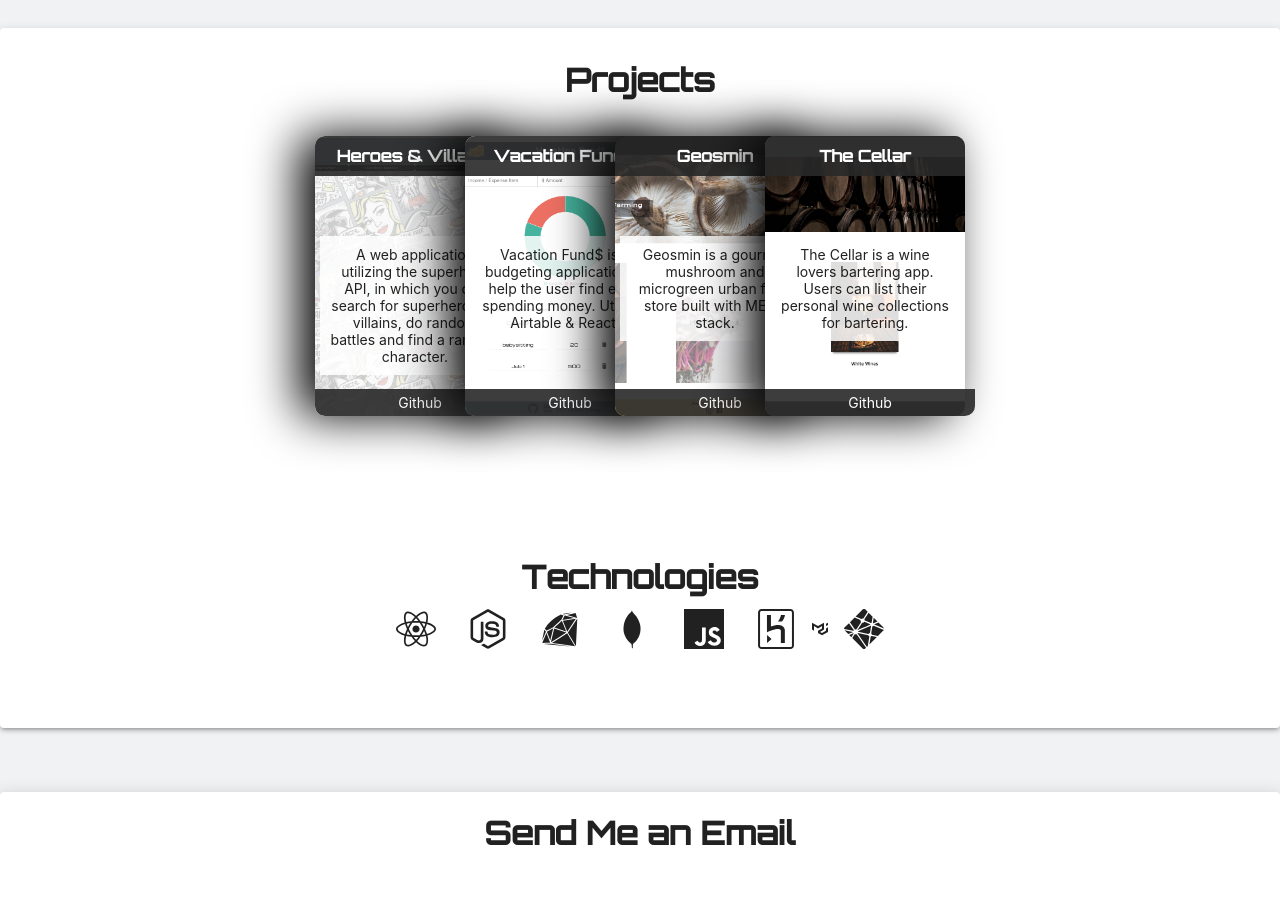
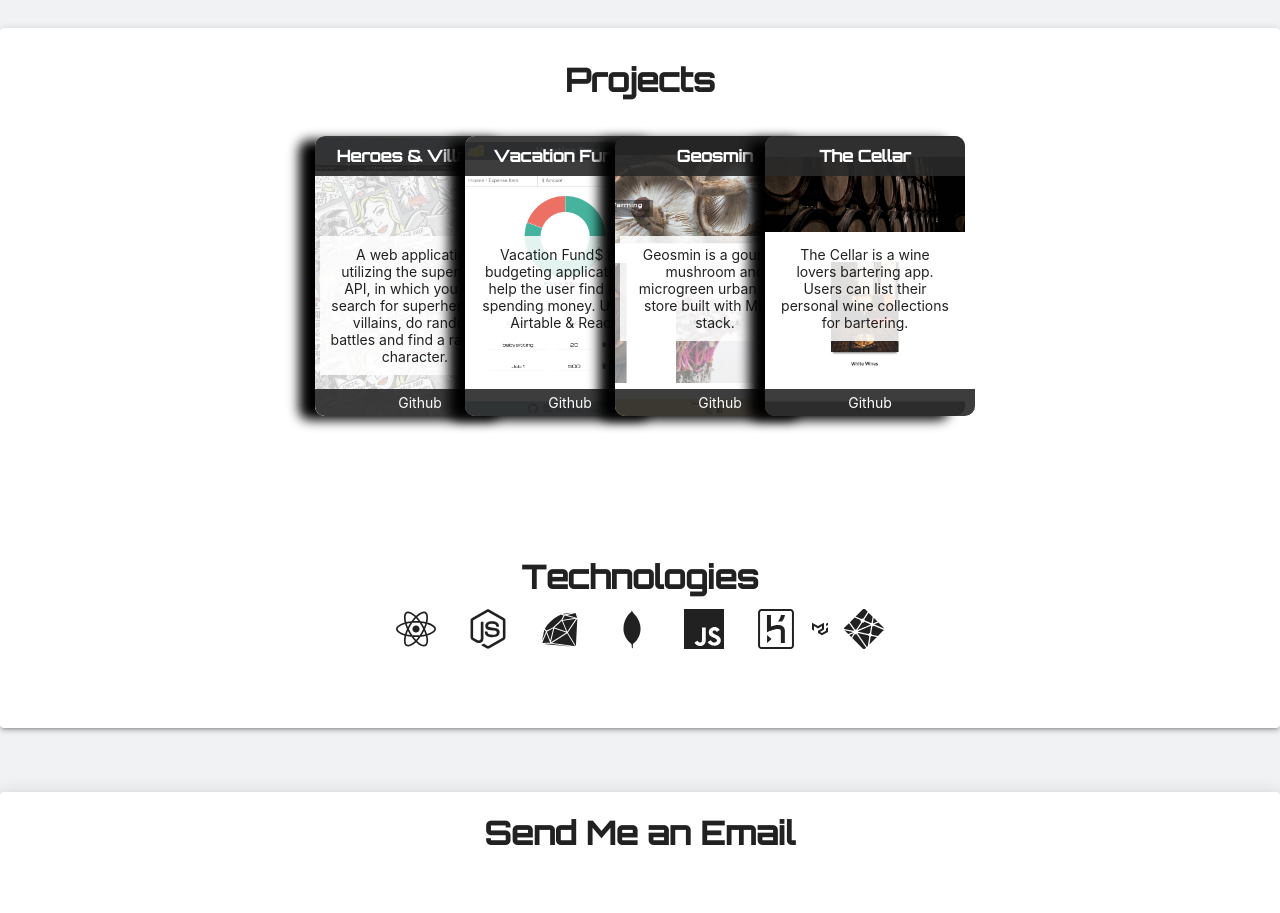
Before and after one commit to LLuth0r/portfolio, a React (Create React App) app: page / in a window 1280 px wide. Shown: the part 1100-2013 px from the top of the page. Built offline with nearby package versions, Linux system fonts and the light colour scheme.

Commit message:
Updated box shadow and card movement distance

```diff
--- a/src/components/Card1/Card1.css
+++ b/src/components/Card1/Card1.css
@@ -8,7 +8,7 @@ a {
     height: 280px;
     width: 200px;
     border-radius: 10px;
-    box-shadow: -1rem 0 3rem #000;
+    box-shadow: -1rem .25rem .75rem #000;
     /* margin-left: -50px; */
     transition: 0.4s ease-out;
     position: relative;
@@ -26,7 +26,7 @@ a {
 
   .card:hover ~ .card {
     position: relative;
-    left: 50px;
+    left: 60px;
     transition: 0.4s ease-out;
   }
 
```
